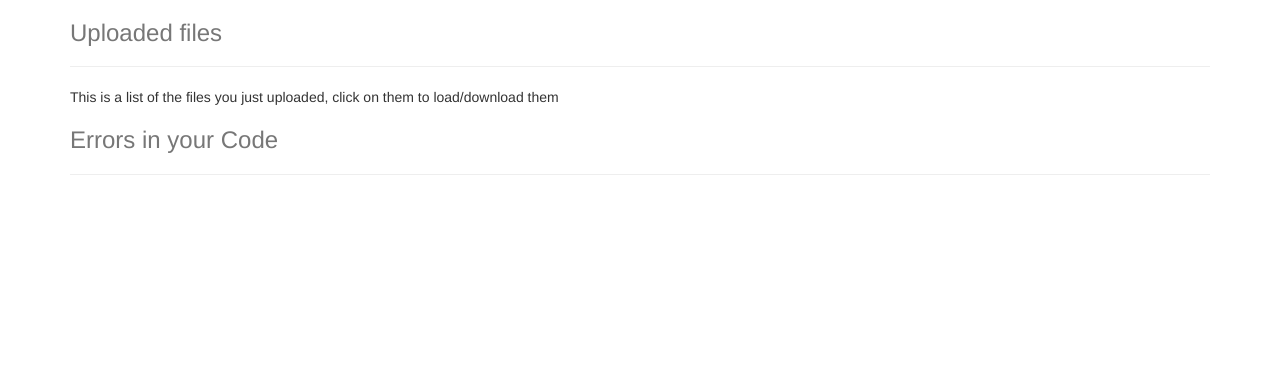
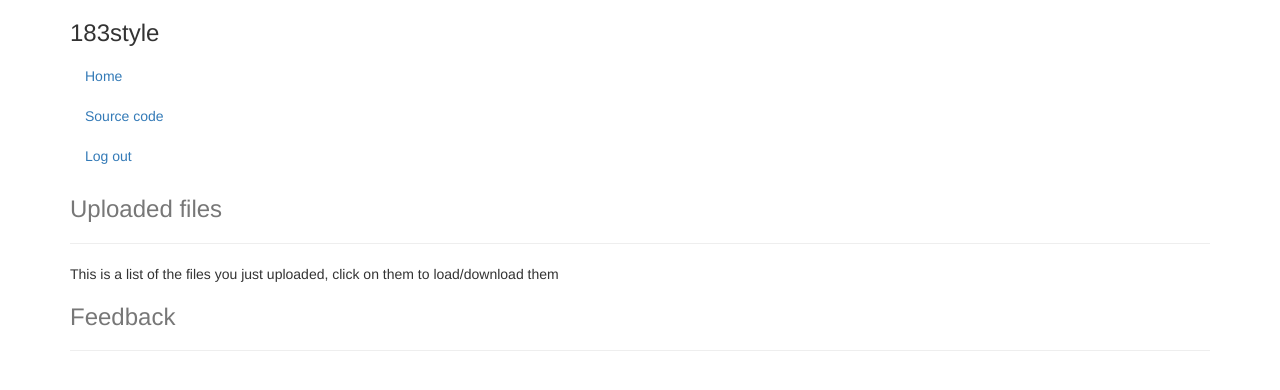
Before and after one commit to vianuevm/cppStyle, a Flask app: template app/templates/upload.html in a window 1280 px wide. Shown: the top 390 px of the page. Run offline with Flask 2, Linux system fonts and the light colour scheme; the template is opened without the code that fills it, so the values that code supplies are empty; some libraries are stand-ins or nearby versions.

Commit message:
restored upload.html

```diff
--- a/app/templates/upload.html
+++ b/app/templates/upload.html
@@ -1,11 +1,8 @@
-<!DOCTYPE html>
-<html lang="en">
-  <head>
-    <link href="//netdna.bootstrapcdn.com/bootstrap/3.0.0/css/bootstrap.min.css"
-          rel="stylesheet">
-  </head>
-  <body>
-    <div class="container">
+<!-- extend base layout -->
+{% extends "base.html" %}
+
+{% block content %}
+	<link href="/static/presentation/upload.css" rel="stylesheet">
 		<div class="header">
 			<h3 class="text-muted">Uploaded files</h3>
 		</div>
@@ -19,10 +16,10 @@
 			</ul>
 		</div>
 		<div class="header">
-        <h3 class="text-muted">Errors in your Code</h3>
+			<h3 class="text-muted">Feedback</h3>
 		</div>
 		<hr/>
-        <div>
+		<div class="output">
 		    <ul class="list-unstyled">
 		     {% for error in errors %}
 		       <li> {{error}} </li>
@@ -31,6 +28,5 @@
 		</div>
 
 	</div>
-    </div>
-  </body>
-</html>
+
+{% endblock %}
```
Lines whose indentation alone changed are shown as unchanged.
